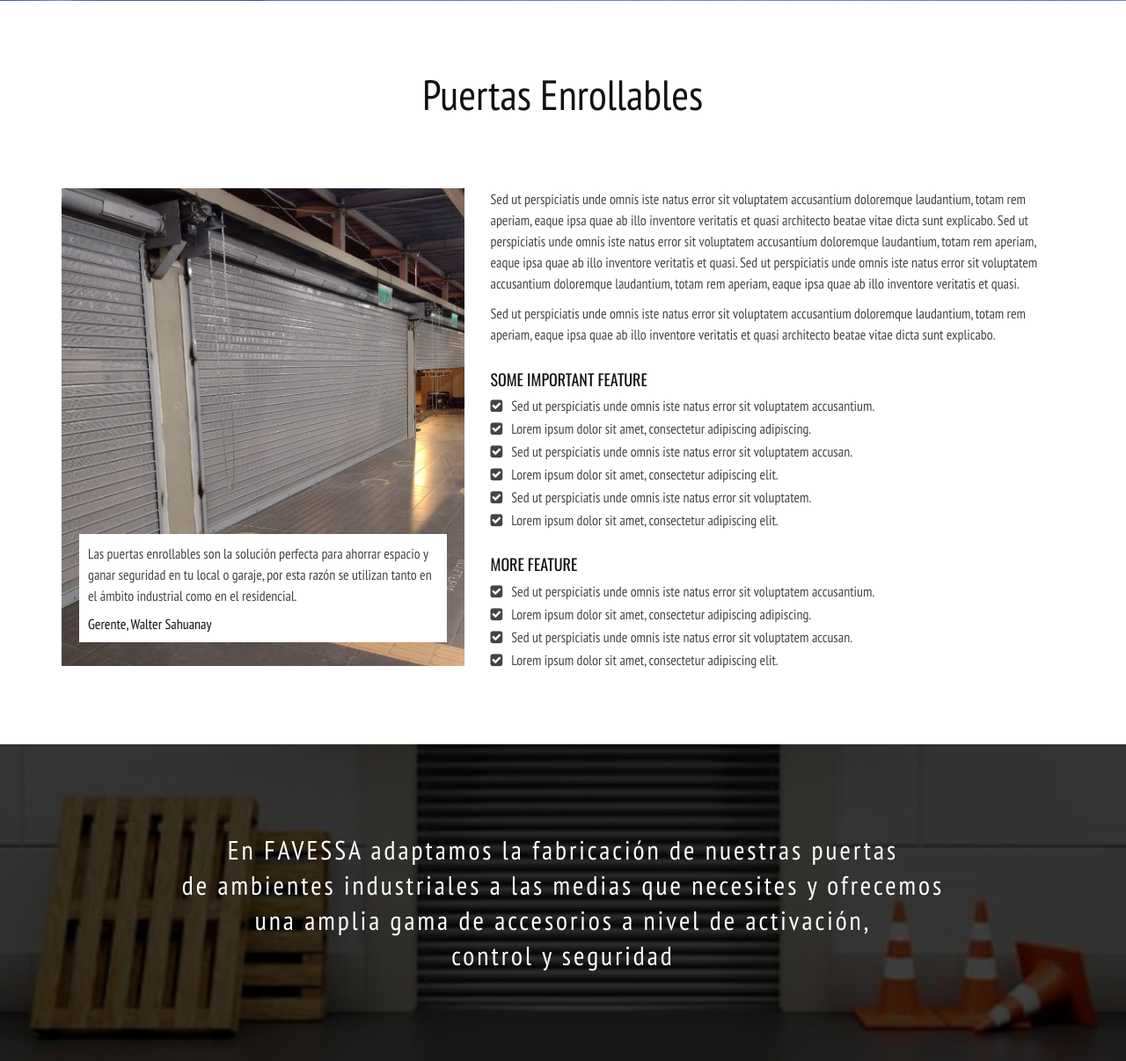
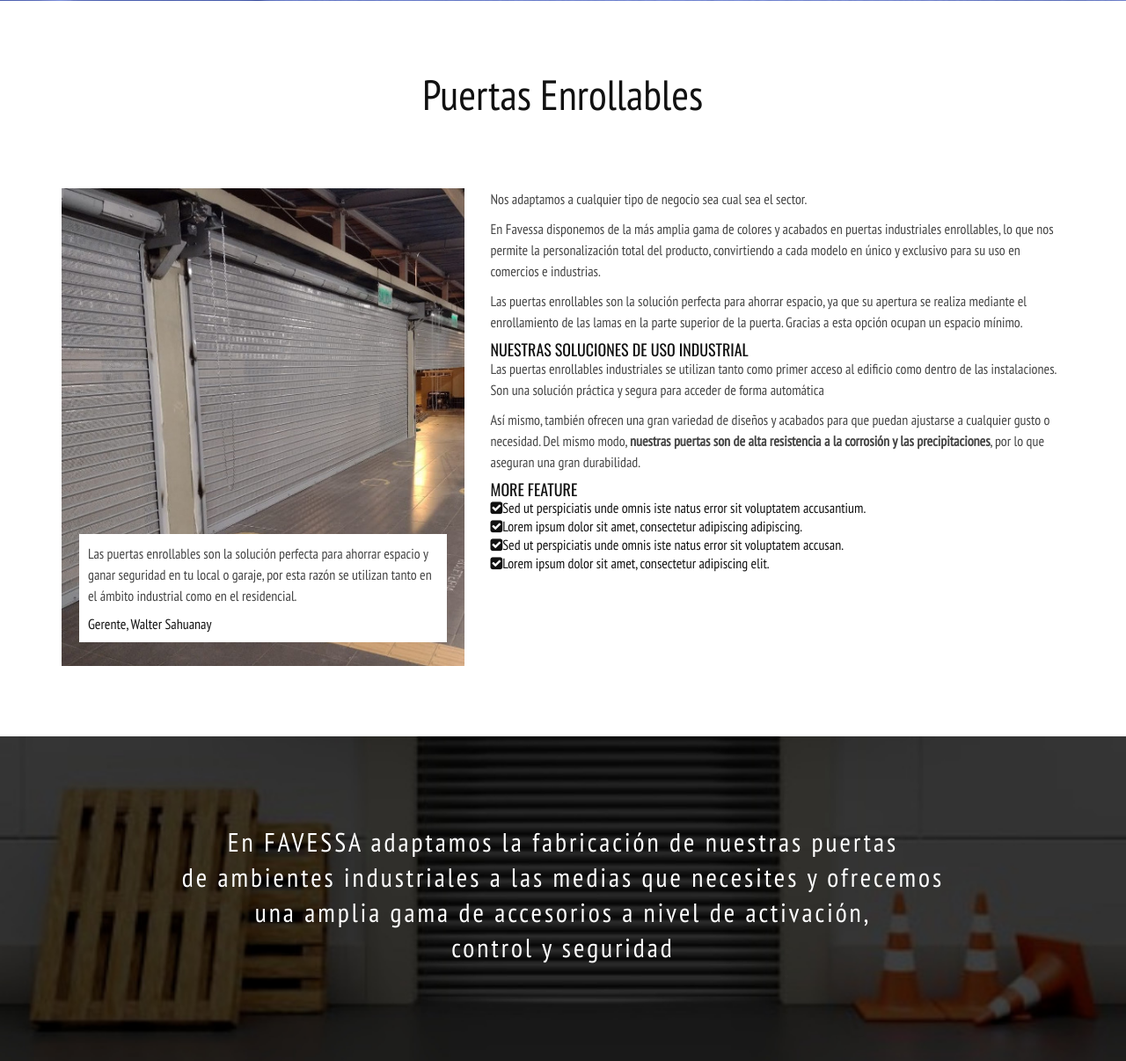
Before and after one commit to ericksonespejo/favweb, a PHP site: page / in a window 1280 px wide. Shown: the part 802-2008 px from the top of the page at 88% size. Run offline with PHP 8.4, Linux system fonts and the light colour scheme; some libraries are stand-ins or nearby versions.

Commit message:
cambio de texto nosotros por su correspondiente de puerta enrollable

```diff
--- a/includes/inicio/nosotros.php
+++ b/includes/inicio/nosotros.php
@@ -20,21 +20,15 @@
                </div>
                <div class="col-md-7">
                    <div class="about-text">
-                       <p>Sed ut perspiciatis unde omnis iste natus error sit voluptatem accusantium doloremque laudantium, totam rem aperiam, eaque ipsa quae ab illo inventore veritatis et quasi architecto beatae vitae dicta sunt explicabo. Sed ut perspiciatis unde omnis iste natus error sit voluptatem accusantium doloremque laudantium, totam rem aperiam, eaque ipsa quae ab illo inventore veritatis et quasi. Sed ut perspiciatis unde omnis iste natus error sit voluptatem accusantium doloremque laudantium, totam rem aperiam, eaque ipsa quae ab illo inventore veritatis et quasi.</p>
-                       <p>Sed ut perspiciatis unde omnis iste natus error sit voluptatem accusantium doloremque laudantium, totam rem aperiam, eaque ipsa quae ab illo inventore veritatis et quasi architecto beatae vitae dicta sunt explicabo.</p>
+                       <p>Nos adaptamos a cualquier tipo de negocio sea cual sea el sector.</p>
+                       <p>En Favessa disponemos de la más amplia gama de colores y acabados en puertas industriales enrollables, lo que nos permite la personalización total del producto, convirtiendo a cada modelo en único y exclusivo para su uso en comercios e industrias.</p>
+                       <p>Las puertas enrollables son la solución perfecta para ahorrar espacio, ya que su apertura se realiza mediante el enrollamiento de las lamas en la parte superior de la puerta. Gracias a esta opción ocupan un espacio mínimo.</p>
                    </div>
 
-                   <div class="about-list">
-                       <h4>Some important Feature</h4>
-                       <ul>
-                           <li><i class="fa fa-check-square"></i>Sed ut perspiciatis unde omnis iste natus error sit voluptatem accusantium.</li>
-                           <li><i class="fa fa-check-square"></i>Lorem ipsum dolor sit amet, consectetur adipiscing adipiscing.</li>
-                           <li><i class="fa fa-check-square"></i>Sed ut perspiciatis unde omnis iste natus error sit voluptatem accusan.</li>
-                           <li><i class="fa fa-check-square"></i>Lorem ipsum dolor sit amet, consectetur adipiscing elit.</li>
-                           <li><i class="fa fa-check-square"></i>Sed ut perspiciatis unde omnis iste natus error sit voluptatem.</li>
-                           <li><i class="fa fa-check-square"></i>Lorem ipsum dolor sit amet, consectetur adipiscing elit.</li>
-                       </ul>
-
+                   <div class="about-text">
+                       <h4>Nuestras soluciones de uso industrial</h4>
+                       <p>Las puertas enrollables industriales se utilizan tanto como primer acceso al edificio como dentro de las instalaciones. Son una solución práctica y segura para acceder de forma automática </p>
+                       <p>Así mismo, también ofrecen una gran variedad de diseños y acabados para que puedan ajustarse a cualquier gusto o necesidad. Del mismo modo, <b>nuestras puertas son de alta resistencia a la corrosión y las precipitaciones</b>, por lo que aseguran una gran durabilidad.</p>
                        <h4>More Feature</h4>
                        <ul>
                            <li><i class="fa fa-check-square"></i>Sed ut perspiciatis unde omnis iste natus error sit voluptatem accusantium.</li>
```
